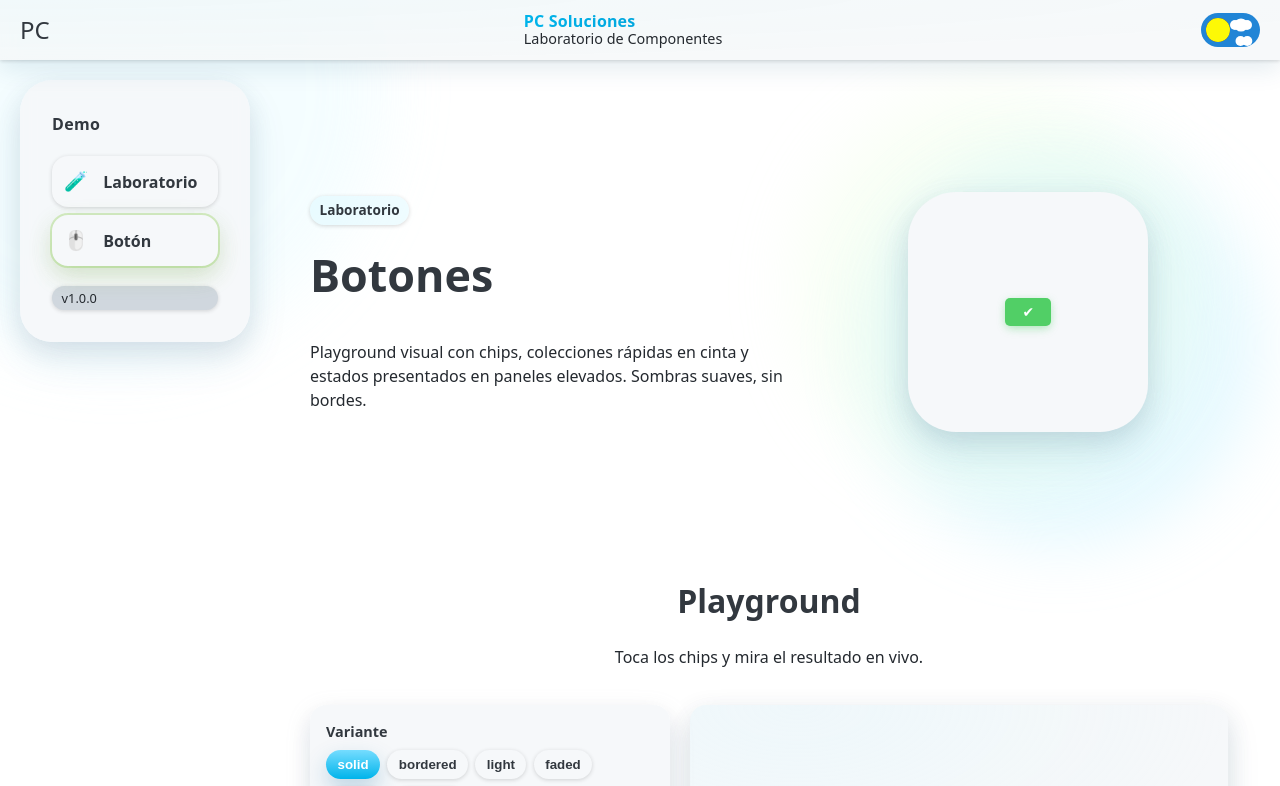
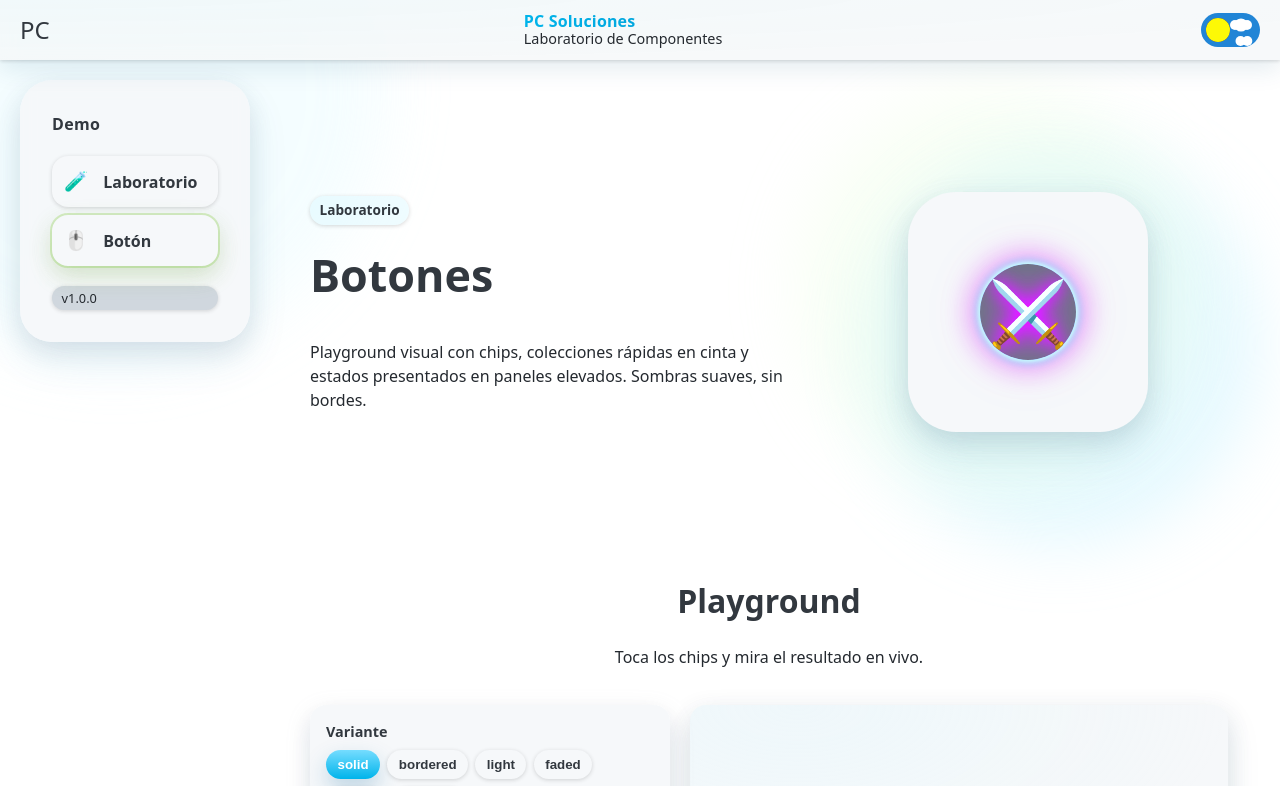
Before and after one commit to camidev43/proyecto-libreria, a React (Vite) app: page /boton in a window 1280 px wide. Shown: the top 786 px of the page. Built offline with nearby package versions, Linux system fonts and the light colour scheme.

Commit message:
Feat: Mejora el estilo del botón en BotonPage y añade animaciones de neón

```diff
--- a/src/env/components/Layout.module.css
+++ b/src/env/components/Layout.module.css
@@ -3,7 +3,6 @@
     --color-menu-secundario: var(--brand-5-secondary);
 }
 
-/* ===== Contenedor raíz ===== */
 .contenedor_principal {
     background: var(--base);
     min-height: 100dvh;
@@ -11,7 +10,6 @@
     position: relative;
 }
 
-/* ===== Fondo animado ===== */
 .fondo_animado {
     inset: 0;
     pointer-events: none;
@@ -103,7 +101,6 @@
     grid-auto-flow: column;
 }
 
-/* ===== Cuerpo layout ===== */
 .cuerpo_layout {
     display: grid;
     gap: var(--gaps-6);
@@ -119,7 +116,6 @@
     }
 }
 
-/* ===== Dock lateral (glass) ===== */
 .dock_lateral {
     align-self: start;
     backdrop-filter: blur(8px) saturate(1.15);
--- a/src/env/components/Layout.tsx
+++ b/src/env/components/Layout.tsx
@@ -26,13 +26,11 @@ export default function Layout({ children }: { children: ReactNode }) {
 
     return (
         <div className={estilos.contenedor_principal}>
-            {/* Fondo decorativo */}
             <div className={estilos.fondo_animado} aria-hidden>
                 <div className={estilos.particula_1}></div>
                 <div className={estilos.particula_2}></div>
             </div>
 
-            {/* Barra superior vidrio */}
             <header className={estilos.barra_superior_vidrio}>
                 <div className={estilos.barra_contenido}>
                     <Link to='/' className={estilos.logo_bloque}>
@@ -49,9 +47,7 @@ export default function Layout({ children }: { children: ReactNode }) {
                 </div>
             </header>
 
-            {/* Layout */}
             <div className={estilos.cuerpo_layout}>
-                {/* Dock lateral líquido */}
                 <aside className={estilos.dock_lateral}>
                     <div className={estilos.dock_cabecera}>
                         <span className={estilos.dock_titulo}>Demo</span>
--- a/src/env/pages/BotonPage.module.css
+++ b/src/env/pages/BotonPage.module.css
@@ -3,7 +3,6 @@
     gap: var(--gaps-7);
 }
 
-/* ===== HERO ===== */
 .seccion_hero {
     align-items: center;
     display: grid;
@@ -81,10 +80,45 @@
 }
 
 .hero_boton {
-    font-weight: 900;
+    animation: neon_move 2.2s linear infinite;
+    background: linear-gradient(90deg, #00f0ff, #ff00ea, #00f0ff);
+    background-size: 200% 200%;
+    border: none;
+    box-shadow:
+        0 0 12px 2px #00f0ff88,
+        0 0 32px 8px #ff00ea44,
+        0 0 4px 1px #fff;
+    transition:
+        transform 0.13s cubic-bezier(0.4, 1.2, 0.6, 1),
+        box-shadow 0.18s;
 }
 
-/* ===== SECCIONES ===== */
+.hero_boton:hover {
+    box-shadow:
+        0 0 24px 6px #00f0ffcc,
+        0 0 48px 12px #ff00eacc,
+        0 0 8px 2px #fff;
+    outline: none;
+    transform: scale(1.04) translateY(-2px);
+}
+
+@keyframes neon_move {
+    0% {
+        background-position: 0% 50%;
+        filter: brightness(1.1) drop-shadow(0 0 8px #00f0ff88);
+    }
+
+    50% {
+        background-position: 100% 50%;
+        filter: brightness(1.3) drop-shadow(0 0 16px #ff00ea88);
+    }
+
+    100% {
+        background-position: 0% 50%;
+        filter: brightness(1.1) drop-shadow(0 0 8px #00f0ff88);
+    }
+}
+
 .seccion {
     display: grid;
     gap: var(--gaps-4);
@@ -106,7 +140,6 @@
     color: var(--color-secondary-text);
 }
 
-/* ===== PLAYGROUND ===== */
 .playground {
     display: grid;
     gap: var(--gaps-4);
@@ -225,7 +258,6 @@
     white-space: pre;
 }
 
-/* ===== CINTA SCROLL-SNAP (Colecciones rápidas) ===== */
 .cinta_scroll {
     display: grid;
     gap: var(--gaps-3);
@@ -284,7 +316,6 @@
     padding: 0.2rem 0.5rem;
 }
 
-/* ===== ESTADOS ===== */
 .estados_grid {
     display: grid;
     gap: var(--gaps-4);
--- a/src/env/pages/BotonPage.tsx
+++ b/src/env/pages/BotonPage.tsx
@@ -32,7 +32,6 @@ export function BotonPage() {
 
     return (
         <div className={estilos.contenedor_boton_page}>
-            {/* HERO */}
             <section className={estilos.seccion_hero}>
                 <div className={estilos.hero_textos}>
                     <span className={estilos.hero_chip}>Laboratorio</span>
@@ -47,14 +46,27 @@ export function BotonPage() {
                     <div className={estilos.hero_glow_1} />
                     <div className={estilos.hero_glow_2} />
                     <div className={estilos.hero_pod}>
-                        <Boton variant='shadow' color='success' className={estilos.hero_boton}>
-                            ✔
+                        <Boton
+                            variant='solid'
+                            isIconOnly
+                            disableAnimation
+                            className={estilos.hero_boton}
+                            style={
+                                {
+                                    '--delay': '0s',
+                                    fontSize: '4rem',
+                                    borderRadius: '999px',
+                                    color: '#d400ff',
+                                    textShadow: '0 0 16px #d400ff, 0 0 32px #d400ff',
+                                    transition: 'box-shadow 0.4s cubic-bezier(.4,0,.2,1)',
+                                } as CSSProperties
+                            }>
+                            ⚔️
                         </Boton>
                     </div>
                 </div>
             </section>
 
-            {/* PLAYGROUND */}
             <section className={estilos.seccion}>
                 <div className={estilos.encabezado_seccion}>
                     <h2 className={estilos.titulo_seccion}>Playground</h2>
@@ -160,7 +172,6 @@ export function BotonPage() {
                 </div>
             </section>
 
-            {/* COLECCIONES RÁPIDAS — Cinta scroll-snap */}
             <section className={estilos.seccion}>
                 <div className={estilos.encabezado_seccion}>
                     <h2 className={estilos.titulo_seccion}>Colecciones rápidas</h2>
@@ -208,7 +219,6 @@ export function BotonPage() {
                 </div>
             </section>
 
-            {/* ESTADOS COMUNES — Paneles elevados bonitos */}
             <section className={estilos.seccion}>
                 <div className={estilos.encabezado_seccion}>
                     <h2 className={estilos.titulo_seccion}>Estados comunes</h2>
@@ -243,10 +253,10 @@ export function BotonPage() {
                     <div className={estilos.estado_panel}>
                         <div className={estilos.estado_header}>Cargando</div>
                         <div className={estilos.estado_fila}>
-                            <Boton variant='solid' color='primary' isLoading>
+                            <Boton variant='solid' color='primary'>
                                 Procesando…
                             </Boton>
-                            <Boton variant='bordered' color='primary' isLoading>
+                            <Boton variant='bordered' color='primary'>
                                 Enviando…
                             </Boton>
                         </div>
--- a/src/env/pages/HomePage.module.css
+++ b/src/env/pages/HomePage.module.css
@@ -3,7 +3,6 @@
     gap: var(--gaps-8);
 }
 
-/* ========== HERO ========== */
 .seccion_hero {
     align-items: center;
     display: grid;
@@ -154,7 +153,6 @@
     }
 }
 
-/* ========== SECCIONES ========== */
 .seccion_bloque {
     display: grid;
     gap: var(--gaps-4);
@@ -166,7 +164,6 @@
     margin: 0;
 }
 
-/* GRID 3 */
 .grilla_tres {
     display: grid;
     gap: var(--gaps-4);
@@ -232,7 +229,6 @@
     font-family: ui-monospace, SFMono-Regular, Menlo, Monaco, Consolas, monospace;
 }
 
-/* ACCESOS */
 .grilla_cuatro {
     display: grid;
     gap: var(--gaps-4);
--- a/src/env/pages/HomePage.tsx
+++ b/src/env/pages/HomePage.tsx
@@ -34,7 +34,6 @@ export default function HomePage() {
                 </div>
             </section>
 
-            {/* INFO / ARQUITECTURA */}
             <section id='arquitectura' className={estilos.seccion_bloque}>
                 <h2 className={estilos.titulo_seccion}>Cómo está organizado</h2>
 
@@ -89,7 +88,6 @@ export default function HomePage() {
                 </div>
             </section>
 
-            {/* ACCESOS RÁPIDOS */}
             <section className={estilos.seccion_bloque}>
                 <h2 className={estilos.titulo_seccion}>Accesos rápidos</h2>
                 <div className={estilos.grilla_cuatro}>
--- a/src/lib/Boton/Boton.tsx
+++ b/src/lib/Boton/Boton.tsx
@@ -56,13 +56,15 @@ const Boton = forwardRef<HTMLButtonElement, BotonProps>(
             styles[color],
             styles[size],
             styles[`radius_${radius}`],
-            fullWidth && styles.full_width,
+            fullWidth && !isIconOnly && styles.full_width,
             (isDisabled || props.disabled) && styles.disabled,
             isIconOnly && styles.icon_only,
             isLoading && styles.loading,
             !disableAnimation && styles.tap_animation,
             className
         );
+
+        const mostrarLabel = !!children && (!isLoading || !isIconOnly);
 
         const handleClick = (e: MouseEvent<HTMLButtonElement>) => {
             if (!disableRipple && !isDisabled && !isLoading && internalRef.current) {
@@ -82,6 +84,7 @@ const Boton = forwardRef<HTMLButtonElement, BotonProps>(
         return (
             <button
                 {...props}
+                aria-busy={isLoading}
                 ref={instance => {
                     internalRef.current = instance;
                     if (typeof ref === 'function') ref(instance);
@@ -93,14 +96,17 @@ const Boton = forwardRef<HTMLButtonElement, BotonProps>(
                 onClick={handleClick}>
                 <span className={styles.inner}>
                     {startContent && !isLoading && <span className={styles.start}>{startContent}</span>}
-                    {children && (
+
+                    {mostrarLabel && (
                         <span className={styles.label} style={{ opacity: isLoading ? 0.7 : 1 }}>
                             {children}
                         </span>
                     )}
+
                     {isLoading && (
                         <span className={styles.spinner}>{spinner ?? <div className={styles.modern_spinner} />}</span>
                     )}
+
                     {endContent && !isLoading && <span className={styles.end}>{endContent}</span>}
                 </span>
             </button>
```
Also changed, not shown: src/lib/Boton/Boton.module.css.
